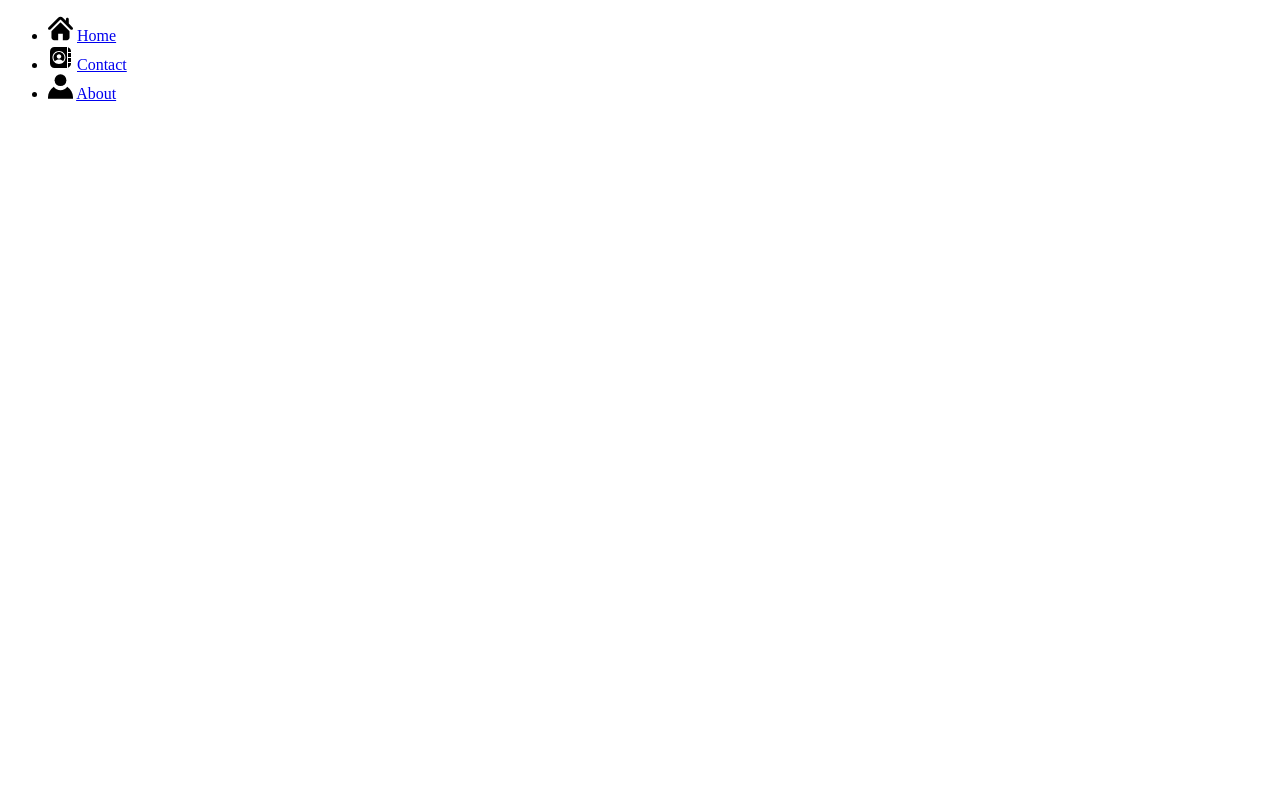
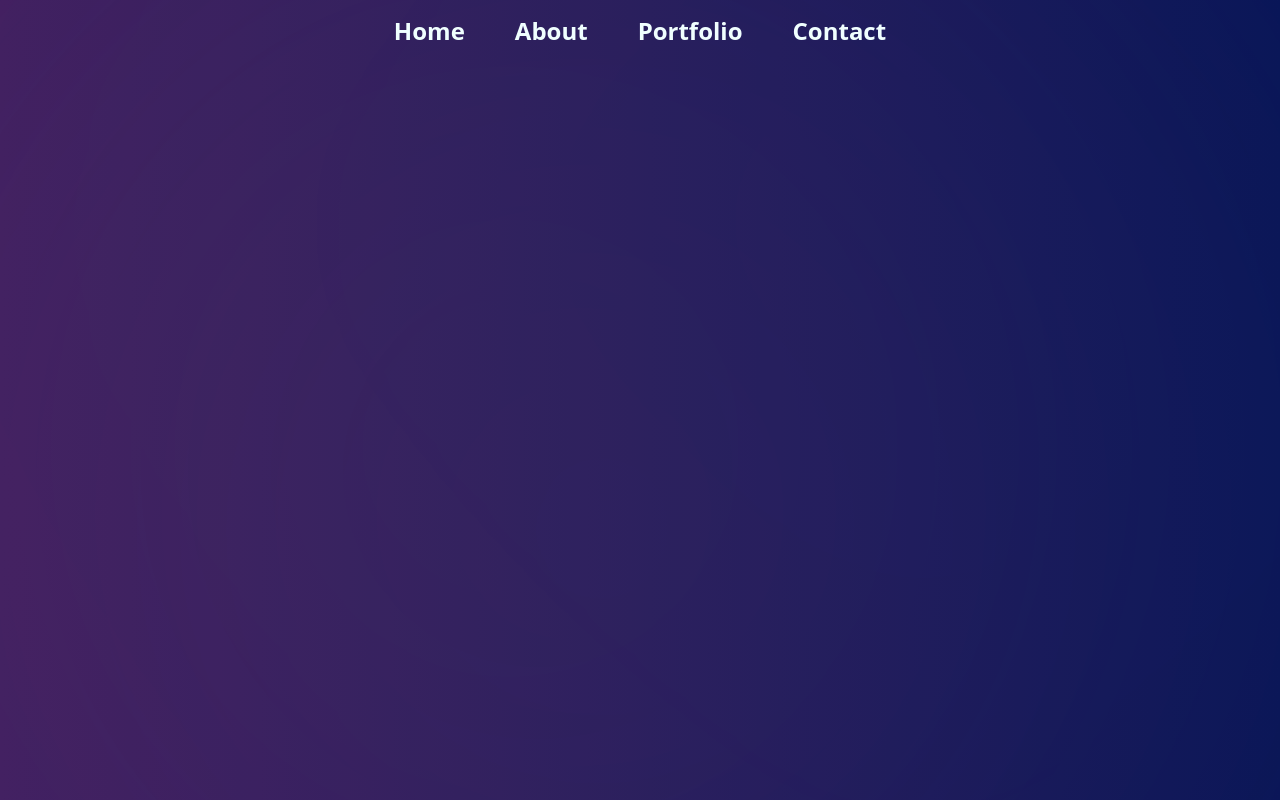
Before and after one commit to AmineSak/Personnal-page, a plain HTML site: page index.html in a window 1280 px wide. Drawn offline with Linux system fonts and the light colour scheme.

Commit message:
nav bar v1

```diff
--- a/index.html
+++ b/index.html
@@ -5,82 +5,28 @@
     <meta name="viewport" content="width=device-width, initial-scale=1.0" />
     <title>my page</title>
     <link rel="stylesheet" href="style.css" type="text/css" />
+    <link
+      rel="stylesheet"
+      href="https://cdnjs.cloudflare.com/ajax/libs/font-awesome/6.5.2/css/all.min.css"
+      integrity="sha512-SnH5WK+bZxgPHs44uWIX+LLJAJ9/2PkPKZ5QiAj6Ta86w+fsb2TkcmfRyVX3pBnMFcV7oQPJkl9QevSCWr3W6A=="
+      crossorigin="anonymous"
+      referrerpolicy="no-referrer"
+    />
   </head>
   <body>
-    <section class="navi">
-      <nav>
-        <ul>
-          <li>
-            <svg
-            xmlns="http://www.w3.org/2000/svg"
-            xmlns:xlink="http://www.w3.org/1999/xlink"
-            fill="#000000"
-            version="1.1"
-            id="homeIcon"
-            width="25px"
-            height="25px"
-            viewBox="0 0 495.398 495.398"
-            xml:space="preserve"
-          >
-            <g>
-              <g>
-                <g>
-                  <path
-                    d="M487.083,225.514l-75.08-75.08V63.704c0-15.682-12.708-28.391-28.413-28.391c-15.669,0-28.377,12.709-28.377,28.391     v29.941L299.31,37.74c-27.639-27.624-75.694-27.575-103.27,0.05L8.312,225.514c-11.082,11.104-11.082,29.071,0,40.158     c11.087,11.101,29.089,11.101,40.172,0l187.71-187.729c6.115-6.083,16.893-6.083,22.976-0.018l187.742,187.747     c5.567,5.551,12.825,8.312,20.081,8.312c7.271,0,14.541-2.764,20.091-8.312C498.17,254.586,498.17,236.619,487.083,225.514z"
-                  />
-                  <path
-                    d="M257.561,131.836c-5.454-5.451-14.285-5.451-19.723,0L72.712,296.913c-2.607,2.606-4.085,6.164-4.085,9.877v120.401     c0,28.253,22.908,51.16,51.16,51.16h81.754v-126.61h92.299v126.61h81.755c28.251,0,51.159-22.907,51.159-51.159V306.79     c0-3.713-1.465-7.271-4.085-9.877L257.561,131.836z"
-                  />
-                </g>
-              </g>
-            </g>
-          </svg>
-            <a href="#">Home</a>
-          </li>
-
-          <li>
-            <svg
-            xmlns="http://www.w3.org/2000/svg"
-            x="0px"
-            y="0px"
-            width="25"
-            height="25"
-            viewBox="0 0 50 50"
-          >
-            <path
-              d="M 13 4 C 8.038 4 4 8.037 4 13 L 4 37 C 4 41.963 8.038 46 13 46 L 37 46 C 37.338 46 37.671 45.978406 38 45.941406 L 38 4.0585938 C 37.671 4.0215938 37.338 4 37 4 L 13 4 z M 40 4.5253906 L 40 14 L 46 14 L 46 13 C 46 9.09 43.49 5.7643906 40 4.5253906 z M 22 12 C 29.168 12 35 17.832 35 25 C 35 32.168 29.168 38 22 38 C 14.832 38 9 32.168 9 25 C 9 17.832 14.832 12 22 12 z M 22 14 C 15.935 14 11 18.935 11 25 C 11 27.814 12.071406 30.377219 13.816406 32.324219 C 15.889406 30.225219 18.852 29 22 29 C 25.14 29 28.1135 30.222312 30.1875 32.320312 C 31.9295 30.373313 33 27.812 33 25 C 33 18.935 28.065 14 22 14 z M 40 16 L 40 24 L 46 24 L 46 16 L 40 16 z M 22 18.5 C 24.481 18.5 26.5 20.519 26.5 23 C 26.5 25.481 24.481 27.5 22 27.5 C 19.519 27.5 17.5 25.481 17.5 23 C 17.5 20.519 19.519 18.5 22 18.5 z M 40 26 L 40 34 L 46 34 L 46 26 L 40 26 z M 40 36 L 40 45.474609 C 43.49 44.235609 46 40.91 46 37 L 46 36 L 40 36 z"
-            ></path>
-          </svg>
-            <a href="#">Contact</a></li>
-          <li>
-            <svg
-            xmlns="http://www.w3.org/2000/svg"
-            xmlns:xlink="http://www.w3.org/1999/xlink"
-            fill="#000000"
-            height="25px"
-            width="25px"
-            version="1.1"
-            id="Layer_1"
-            viewBox="0 0 472.615 472.615"
-            xml:space="preserve"
-          >
-            <g>
-              <g>
-                <circle cx="236.308" cy="117.504" r="111.537" />
-              </g>
-            </g>
-            <g>
-              <g>
-                <path
-                  d="M369,246.306c-1.759-1.195-5.297-3.493-5.297-3.493c-28.511,39.583-74.993,65.402-127.395,65.402    c-52.407,0-98.894-25.825-127.404-65.416c0,0-2.974,1.947-4.451,2.942C41.444,288.182,0,360.187,0,441.87v24.779h472.615V441.87    C472.615,360.549,431.538,288.822,369,246.306z"
-                />
-              </g>
-            </g>
-          </svg>
-            <a href="#">About</a></li>
+    <div class="background">
+      <div></div>
+      <div></div>
+    </div>
+    <header>
+      <div class="navbar">
+        <ul class="links">
+          <li><a href="hero">Home</a></li>
+          <li><a href="about">About </a></li>
+          <li><a href="about">Portfolio </a></li>
+          <li><a href="contact">Contact</a></li>
         </ul>
-
-      </nav>
-    </div>
+      </div>
+    </header>
   </body>
 </html>
--- a/style.css
+++ b/style.css
@@ -0,0 +1,82 @@
+* {
+  margin: 0;
+  padding: 0;
+  box-sizing: border-box;
+  font-family: "Open Sans", sans-serif;
+}
+
+a {
+  text-decoration: none;
+  color: azure;
+  font-size: 1.5rem;
+  padding: 5px;
+  text-align: center;
+}
+
+li {
+  list-style: none;
+}
+
+header {
+  position: relative;
+  padding: 0 1rem;
+}
+
+.navbar a:hover {
+  background: rgba(186, 195, 230, 0.5);
+  border-radius: 10px;
+}
+
+.navbar {
+  width: 100%;
+  height: 60px;
+  max-width: fit-content;
+  margin: 0 auto;
+  display: flex;
+  align-items: center;
+  font-weight: bold;
+  justify-content: space-between;
+}
+
+.navbar .links {
+  display: flex;
+  gap: 2.5rem;
+}
+.background {
+  position: absolute;
+  overflow: hidden;
+  width: 100%;
+  height: 100%;
+  top: 0;
+  left: 0;
+  background: linear-gradient(to right, #3d1a60, #021055);
+  display: flex;
+  flex-grow: 1;
+  z-index: -1;
+}
+
+.background div {
+  position: absolute;
+  border-radius: 100%;
+  height: 0;
+  filter: blur(240vw);
+  opacity: 0.4;
+}
+
+.background div:nth-child(1) {
+  background: linear-gradient(132deg, #265956 0%, #1f91cf 100%);
+  width: 30%;
+  padding-top: 30%;
+  left: 71%;
+  top: 28%;
+  transform: translateX(-50%) translateY(-50%);
+}
+
+.background div:nth-child(2) {
+  background: linear-gradient(132deg, #53b425 0%, #fd5dde 100%);
+  width: 77%;
+  padding-top: 77%;
+  left: 42%;
+  top: 59%;
+  transform: translateX(-50%) translateY(-50%);
+}
```
